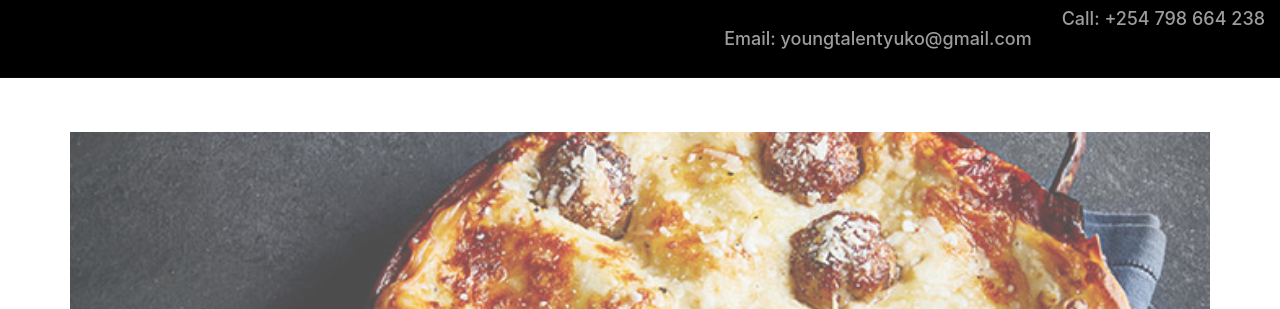
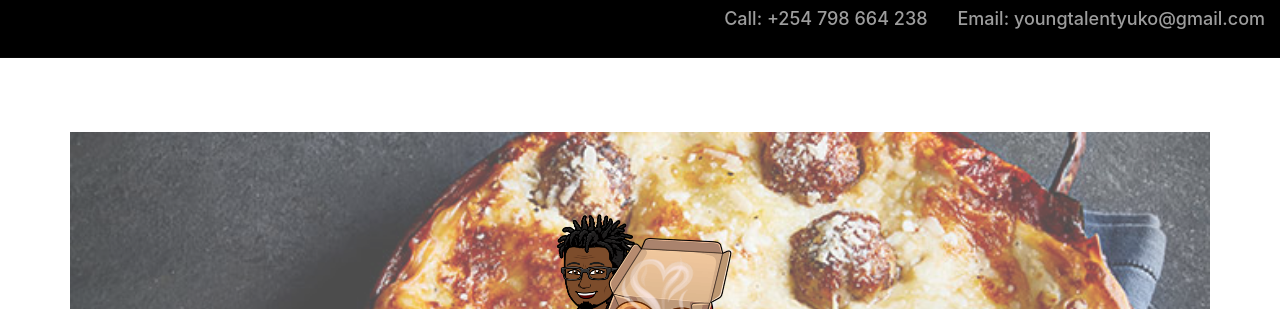
Before and after one commit to trevoryuko/Ninja-pizza, a plain HTML site: page index.html in a window 1280 px wide. Shown: the part 116-425 px from the top of the page. Drawn offline with Linux system fonts and the light colour scheme.

Commit message:
add contacts to navbar on index.html

```diff
--- a/index.html
+++ b/index.html
@@ -20,8 +20,8 @@
           <div class="navbar-text pull-right"><a href="http://twitter.com"><i class="fa fa-twitter fa-4x"></i></a></div>
           <div class="navbar-text pull-right"><a href="https://www.instagram.com/"><i class="fa fa-instagram fa-4x"></i></a></div>
           <div class="navbar-text pull-right"><a href="https://www.pinterest.com"><i class="fa fa-pinterest fa-4x"></i></a></div><br>
-          <div class="navbar-text pull-right"><h4>Call: +254 798 664 238</h4></div><br>
           <div class="navbar-text pull-right"><h4>Email: youngtalentyuko@gmail.com</h4></div>
+          <div class="navbar-text pull-right"><h4>Call: +254 798 664 238</h4></div>
         </div>
       </nav>
     </div>
@@ -32,6 +32,7 @@
           <div class="container">
               <img src="images/h_img.jpg" alt="Pizza" style="width:100%;" id="back1">
               <div class="centered">
+                  <a href="index.html"><img src="images/icon.png" alt="icon" height="200px" width="200px"></a>
                 <h1>Ninja Pizza</h1><br><br>
                 <h2>Welcome to Ninja Pizza where you get to order your delicious pizza online.</h2>
               </div>
```
